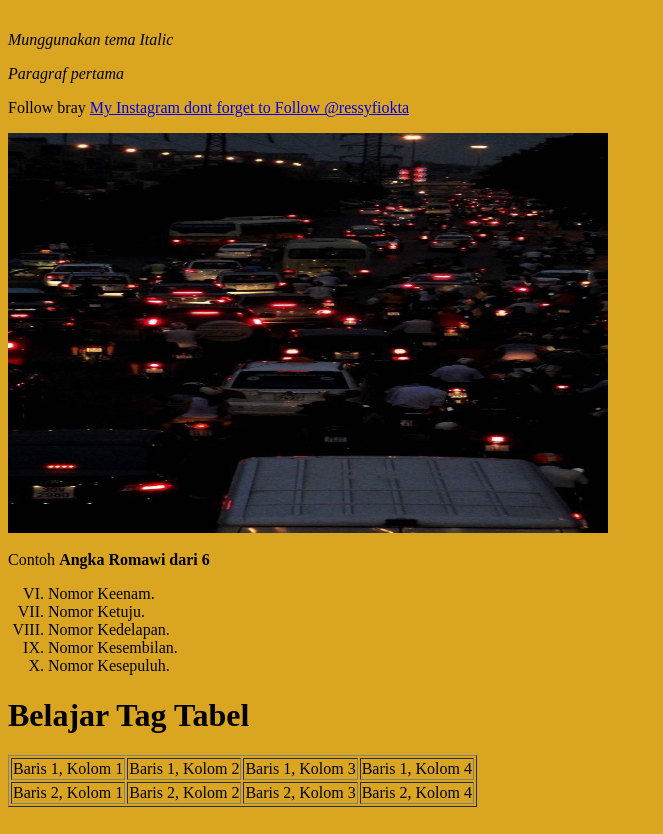
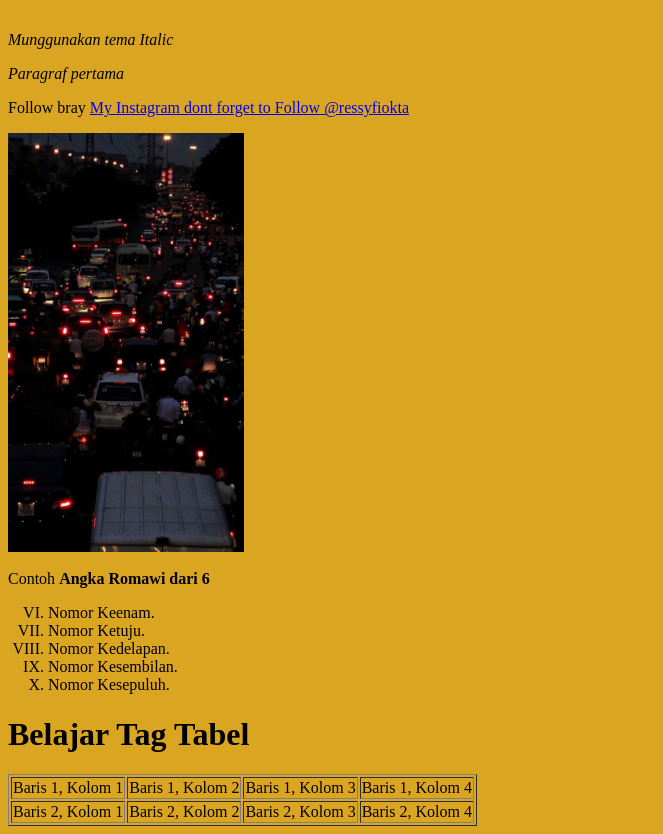
Before and after one commit to ressyfiokta/ressyfiokta.github.io, a plain HTML site: page Praktikum/Praktikum 1/Bagian Kedua.html in a window 1280 px wide. Shown: the part 87-921 px from the top of the page, without its empty margins (0-663 px from the left). Drawn offline with Linux system fonts and the light colour scheme.

Commit message:
Update Bagian Kedua.html

```diff
--- a/Praktikum/Praktikum 1/Bagian Kedua.html
+++ b/Praktikum/Praktikum 1/Bagian Kedua.html
@@ -12,7 +12,7 @@
    <p>Follow bray
 			<a href="https://www.instagram.com/ressyfiokta/">My Instagram dont forget to Follow @ressyfiokta</a></p>
 
-	<img src="/foto/foto2.jpg" alt="foto2" width="600" height="400"> <br></br>
+	<img src="/foto/foto2.jpg" alt="foto2" width="236" height="419"> <br></br>
 
    <td>
             Contoh <b> Angka Romawi dari 6</b>
```
